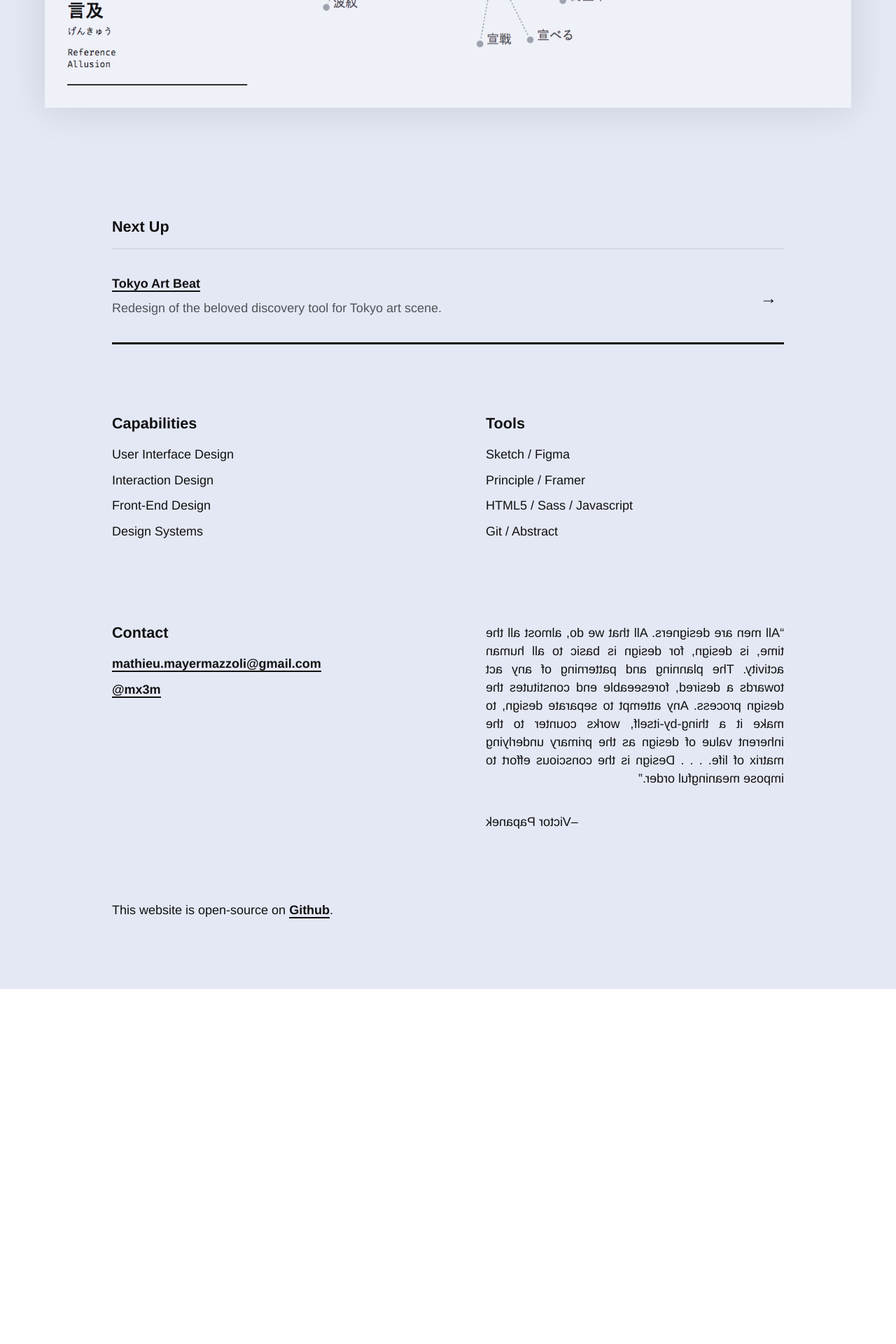
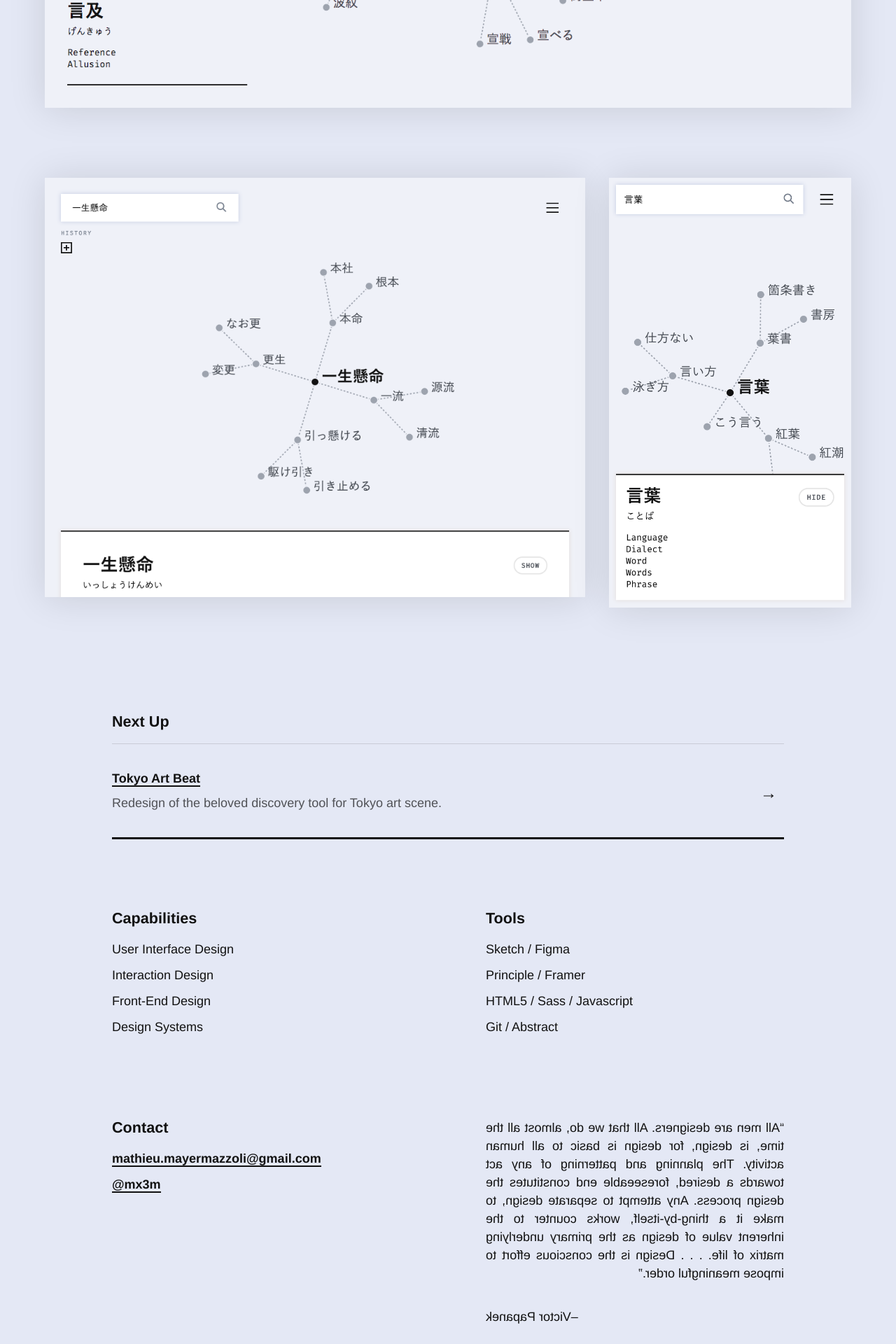
Before and after one commit to mx3m/mx3m.github.io, a Jekyll site: the page built from _work/suiren.md, in a window 1280 px wide. Shown: the part 1181-3101 px from the top of the page at 70% size. Built offline with Jekyll 4.4.1, drawn with Linux system fonts in a browser that asks for light colours; before the commit the page ends 2594 px from its top, so only the background shows below that.

Commit message:
added a couple pictures to the Suiren page

```diff
--- a/_layouts/post.html
+++ b/_layouts/post.html
@@ -41,7 +41,7 @@ post: true
             <h4 class="fs-reset ts-headline ts-no-margin">
               <a class="hint" rel="next" href="{{ site.baseurl }}{{ page.previous.url }}" id="next">{{ page.previous.title }}</a>
             </h4>
-            <p class="ts-half-margin ts-muted ts-measure">{{ page.previous.description }}</p>
+            <p class="ts-half-margin ts-muted">{{ page.previous.description }}</p>
           </div>
         </div>
       {% endif %}
--- a/_sass/00-base/_animations.scss
+++ b/_sass/00-base/_animations.scss
@@ -12,13 +12,13 @@
 
 
 @keyframes slideUp {
-  0% { opacity: 0; transform: translateY(-60px); }
-  100% { opacity: 1; transform: translateY(0); }
+  0% { opacity: 0; transform: translateY(-60px) translateZ(0); }
+  100% { opacity: 1; transform: translateY(0) translateZ(10px); }
 }
 
 @keyframes slideDown {
-  0% { opacity: 0; transform: translateY(60px); }
-  100% { opacity: 1; transform: translateY(0); }
+  0% { opacity: 0; transform: translateY(60px) translateZ(0); }
+  100% { opacity: 1; transform: translateY(0) translateZ(10px); }
 }
 
 [data-transition=fadein] {
--- a/_sass/01-atoms/_typography.scss
+++ b/_sass/01-atoms/_typography.scss
@@ -100,7 +100,7 @@ blockquote {
 }
 
 .ts-measure {
-  max-width: 680px;
+  max-width: 600px;
 }
 
 .ts-align {
--- a/_sass/03-organisms/_work-list.scss
+++ b/_sass/03-organisms/_work-list.scss
@@ -5,6 +5,7 @@ $work-item-height-xs: 400px;
 .work-list {
   margin-top: 2em;
   margin-bottom: 50px;
+  animation: fadeIn 1s ease;
   @include breakpoint(sm) {
     margin-top: 3em;
     margin-bottom: 300px;
--- a/_work/suiren.md
+++ b/_work/suiren.md
@@ -12,4 +12,17 @@ description:      "A fun way to explore the Japanese language using Kanji to hop
 layout:           post
 ---
 
-<img class="post-content-screen desktop" src="{{ site.baseurl }}/img/work/suiren/suiren-keyword.png" />
+<div class="post-content-grid">
+  <div class="post-content-column column-1">
+    <img class="post-content-screen desktop" src="{{ site.baseurl }}/img/work/suiren/suiren-keyword.png" />
+  </div>
+</div>
+
+<div class="post-content-grid">
+  <div class="post-content-column column-2">
+    <img class="post-content-screen desktop" src="{{ site.baseurl }}/img/work/suiren/suiren-keyword-tablet.png" />
+  </div>
+  <div class="post-content-column column-3">
+    <img class="post-content-screen iphone" src="{{ site.baseurl }}/img/work/suiren/suiren-keyword-mobile.png" />
+  </div>
+</div>
```
Also changed, not shown: img/work/suiren/suiren-keyword-mobile.png (added), img/work/suiren/suiren-keyword-tablet.png (added).
